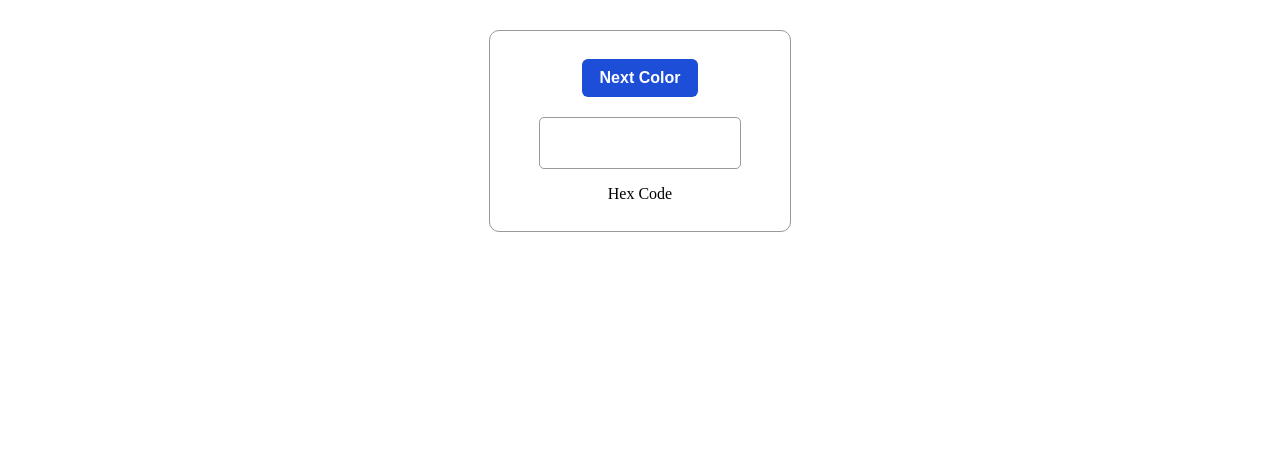
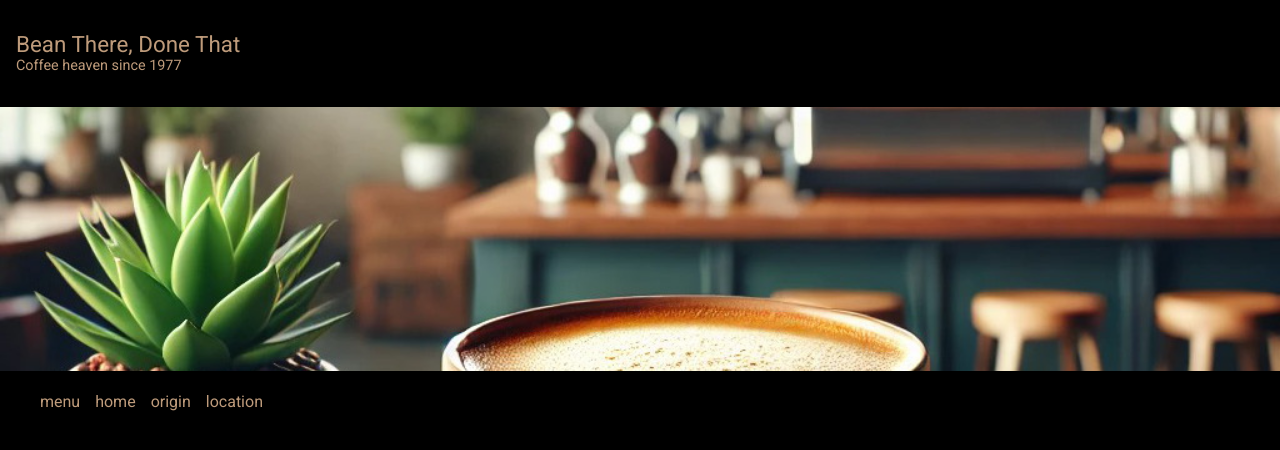
Before and after one commit to jasnmar/advancedJavascript, a plain HTML site: page index.html in a window 1280 px wide. Drawn offline with Linux system fonts and the light colour scheme.

```diff
--- a/index.css
+++ b/index.css
@@ -1,56 +1,71 @@
-html, body {
+body {
+  font-family: 'Roboto', sans-serif;
+  display: flex;
+  flex-direction: column;
+  background-color: #000000;
+  gap: 5px;
   margin: 0;
-  padding: 0;
 }
 
-main {
-  display: flex;
-  flex-direction: column;
-  border: 1px solid #999;
-  width: 300px;
-  height: 200px;
-  margin: 0 auto;
-  align-items: center;
-  justify-content: center;
-  margin-top: 30px;
-  border-radius: 10px
+header {
+  padding: 1em;
 }
 
-.color-display {
-  width: 200px;
-  height: 50px;
-  border: 1px solid #999;
+h1 {
+  font-size: 1.4em;
+  margin-bottom: 0;
+}
+
+h2 {
+  font-size: .9em;
+  margin-top: 0;
+}
+
+h1, h2, li {
+  color: #be9b7b;
+  font-weight: 400;
+}
+
+ul {
+  display: flex;
+  gap: 15px;
+}
+
+li {
+  list-style-type: none;
+}
+
+a {
+  color: #be9b7b;
+  text-decoration: none;
+}
+
+a:hover{
+  color: whitesmoke;
+}
+
+a:active, a:focus {
+  color: fuchsia;
+}
+
+a:visited {
+  color: #999;
+}
+
+section {
+  padding: 2em 0;
+  width: 100%;
   text-align: center;
-  margin-top: 20px;
-  border-radius: 5px;
+  background-color: #be9b7b;
+}
+
+.hero {
+  background-image: url('/cafe.jpg');
+  min-height: 200px;
+  background-size: cover;
 }
 
 p {
-  margin-bottom: 0;
+  margin: 0 1em;
+  text-align: left
 }
-
-button {
-  display: inline-block;
-  padding: 0.5rem 1rem;
-  border-radius: 0.375rem;
-  font-size: 1rem;
-  font-weight: 600;
-  text-align: center;
-  color: #ffffff;
-  background-color: #1d4ed8;
-  border: 2px solid transparent;
-  transition: background-color 0.2s ease, border-color 0.2s ease, box-shadow 0.2s ease;
-}
-
-button:hover {
-  background-color: #2563eb;
-}
-
-button:focus {
-  outline: none;
-  box-shadow: 0 0 0 4px rgba(59, 130, 246, 0.5);
-}
-
-button:active {
-  background-color: #1e40af;
-}
--- a/index.html
+++ b/index.html
@@ -1,17 +1,30 @@
 <!DOCTYPE html>
 <html lang="en">
 <head>
+  <link rel="stylesheet" href="index.css">
+        <link rel="preconnect" href="https://fonts.googleapis.com">
+        <link rel="preconnect" href="https://fonts.googleapis.com">
+        <link rel="preconnect" href="https://fonts.gstatic.com" crossorigin>
+        <link href="https://fonts.googleapis.com/css2?family=Roboto:ital,wght@0,100;0,300;0,400;0,500;0,700;0,900;1,100;1,300;1,400;1,500;1,700;1,900&display=swap" rel="stylesheet">
   <link rel="stylesheet" href="index.css">
   <meta charset="UTF-8">
   <meta name="viewport" content="width=device-width, initial-scale=1.0">
   <title>Document</title>
 </head>
 <body>
-  <main>
-    <button id="nextColorButton">Next Color</button>
-    <div id="colorDisplay" class="color-display"></div>
-    <p id="colorText" class="color-text">Hex Code</p>
-</main>
+  <header>
+    <h1>Bean There, Done That</h1>
+    <h2>Coffee heaven since 1977</h2>
+</header>
+<section class="hero"></section>
+<nav>
+    <ul>
+        <li><a href="/">menu</a></li>
+        <li><a href="/">home</a></li>
+        <li><a href="/">origin</a></li>
+        <li><a href="/">location</a></li>
+    </ul>
+</nav>
   <script src="/index.js" type="module"></script>
 </body>
 </html>
```
Also changed, not shown: apiData.js (added, +42 -0 lines), cafe.jpg (added).
